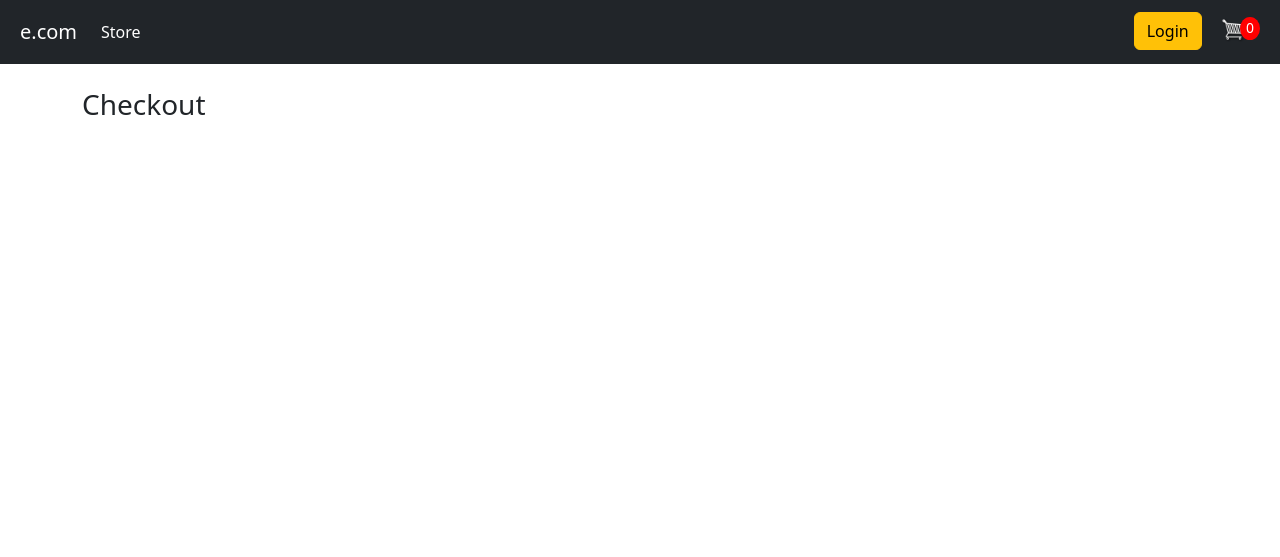
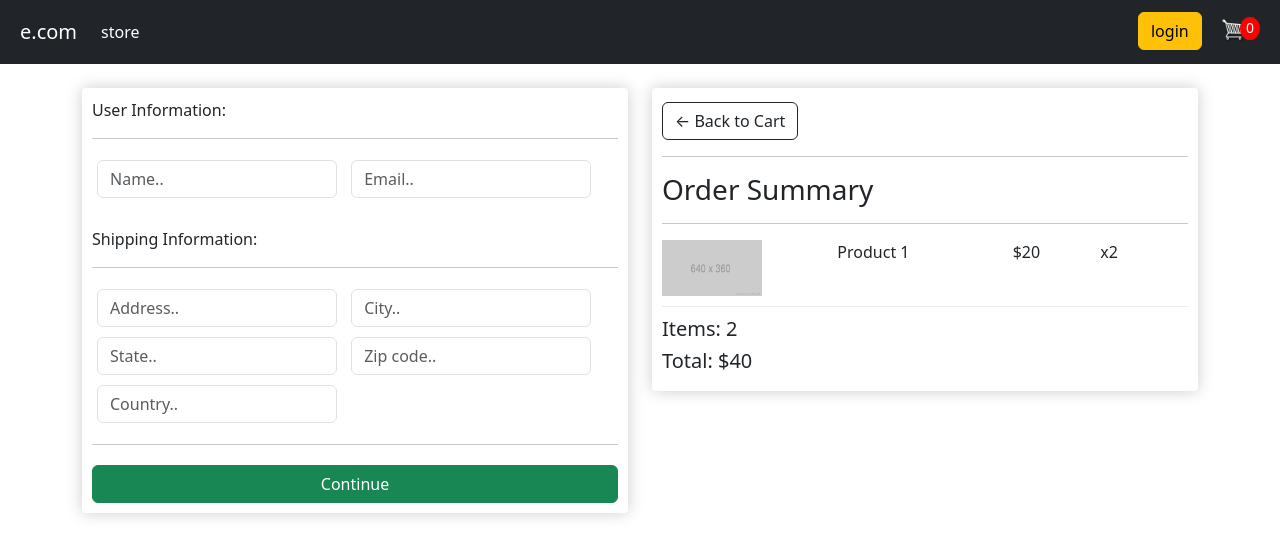
Before and after one commit to efxlve/e-commerce-website-with-django, a Django app: template store/templates/store/checkout.html in a window 1280 px wide. Shown: the top 557 px of the page. Run offline with Django 4.2, Linux system fonts and the light colour scheme; the template is opened without the code that fills it, so the values that code supplies are empty.

Commit message:
style checkout page

```diff
--- a/store/templates/store/cart.html
+++ b/store/templates/store/cart.html
@@ -5,7 +5,7 @@
         <div class="col-lg-12">
             <div class="box-element">
                 <a class="btn btn-outline-dark" href="{% url 'store' %}">&#x2190; Continue Shopping</a>
-                <br><br>
+                <br><hr>
                 <table class="table">
                     <tr>
                         <th>
@@ -21,7 +21,9 @@
                     </tr>
                 </table>
             </div>
+
             <br>
+
             <div class="box-element">
                 <div class="cart-row">
                     <div style="flex:2"></div>
--- a/store/templates/store/checkout.html
+++ b/store/templates/store/checkout.html
@@ -1,5 +1,73 @@
 {% extends 'store/main.html' %}
 {% load static %}
 {% block content %}
-    <h3>Checkout</h3>
+    <div class="row">
+        <div class="col-lg-6">
+            <div class="box-element" id="form-wrapper">
+                <form id="form">
+                    <div id="user-info">
+                        <p>User Information:</p>
+                        <hr>
+                        <div class="form-field">
+							<input required class="form-control" type="text" name="name" placeholder="Name..">
+						</div>
+						<div class="form-field">
+							<input required class="form-control" type="email" name="email" placeholder="Email..">
+						</div>
+                    </div>
+
+                    <div id="shipping-info">
+                        <br>
+						<p>Shipping Information:</p>
+						<hr>
+						<div class="form-field">
+							<input class="form-control" type="text" name="address" placeholder="Address..">
+						</div>
+						<div class="form-field">
+							<input class="form-control" type="text" name="city" placeholder="City..">
+						</div>
+						<div class="form-field">
+							<input class="form-control" type="text" name="state" placeholder="State..">
+						</div>
+						<div class="form-field">
+							<input class="form-control" type="text" name="zipcode" placeholder="Zip code..">
+						</div>
+						<div class="form-field">
+							<input class="form-control" type="text" name="country" placeholder="Country..">
+						</div>
+                    </div>
+
+                    <hr>
+
+                    <input id="form-button" class="btn btn-success btn-block" type="submit" value="Continue" style="width: 100%;">
+                </form>
+            </div>
+
+            <br>
+
+			<div class="box-element hidden" id="payment-info">
+				<small>Paypal Options</small>
+				<!--<button id="make-payment">Make payment</button>-->
+				<div id="paypal-button-container"></div>
+			</div>
+        </div>
+
+        <div class="col-lg-6">
+            <div class="box-element">
+                <a  class="btn btn-outline-dark" href="{% url 'cart' %}">&#x2190; Back to Cart</a>
+                <hr>
+                <h3>Order Summary</h3>
+                <hr>
+
+                <div class="cart-row">
+                    <div style="flex:2"><img class="row-image" src="{% static 'images/placeholder.png' %}"></div>
+                    <div style="flex:2"><p>Product 1</p></div>
+                    <div style="flex:1"><p>$20</p></div>
+                    <div style="flex:1"><p>x2</p></div>
+                </div>
+                <h5>Items: 2</h5>
+                <h5>Total: $40</h5>
+            </div>
+        </div>
+    </div>
 {% endblock content %}
--- a/store/templates/store/main.html
+++ b/store/templates/store/main.html
@@ -23,11 +23,11 @@
             <div class="collapse navbar-collapse" id="navbarSupportedContent">
                 <ul class="navbar-nav me-auto mb-2 mb-lg-0">
                     <li class="nav-item">
-                        <a class="nav-link active" aria-current="page" href="{% url 'store' %}">Store</a>
+                        <a class="nav-link active" aria-current="page" href="{% url 'store' %}">store</a>
                     </li>
                 </ul>
                 <div class="form-inline my-2 my-lg-0">
-                    <a href="#" class="btn btn-warning">Login</a>
+                    <a href="#" class="btn btn-warning">login</a>
                     <a href="{% url 'cart' %}">
                         <img id="cart-icon" src="{% static 'images/cart.png' %}">
                     </a>
```
